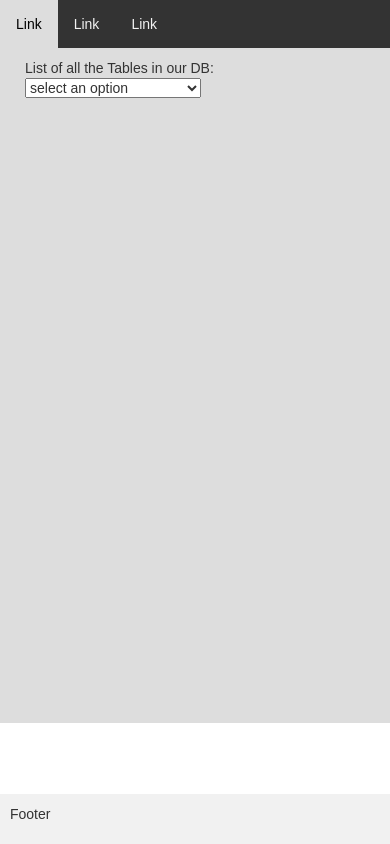
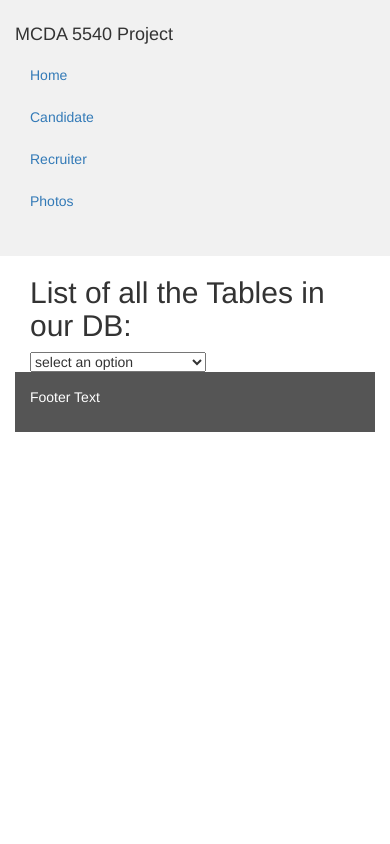
Before and after one commit to A00478485/MCDA5540_Project, a PHP site: page /list.php in a window 390 px wide. Run offline with PHP 8.4, Linux system fonts and the light colour scheme; data that the repository does not hold is empty.

Commit message:
Style Change

```diff
--- a/footer.php
+++ b/footer.php
@@ -1,6 +1,10 @@
-<div class="footer" style="position :absolute; bottom: 0px; width: 100%">
-  <p>Footer</p>
-</div>
+    </div>
+  </div>
+
+<footer class="container-fluid">
+  <p>Footer Text</p>
+</footer>
+
 
 </body>
 </html>
--- a/header.php
+++ b/header.php
@@ -1,7 +1,7 @@
 <!DOCTYPE html>
 <html lang="en">
 <head>
-<title>CSS Template</title>
+<title>MCDA 5540 App</title>
 <meta charset="utf-8">
 <meta name="viewport" content="width=device-width, initial-scale=1">
 <link rel="stylesheet" href="https://maxcdn.bootstrapcdn.com/bootstrap/3.4.1/css/bootstrap.min.css">
@@ -9,62 +9,59 @@
 <script src="https://maxcdn.bootstrapcdn.com/bootstrap/3.4.1/js/bootstrap.min.js"></script>
 
 <style>
-* {
-  box-sizing: border-box;
-  font-family: Arial, Helvetica, sans-serif;
-}
+    /* Set height of the grid so .sidenav can be 100% (adjust if needed) */
+    .row.content {height: 1500px}
 
-body {
-  margin: 0;
-  font-family: Arial, Helvetica, sans-serif;
-}
+    /* Set gray background color and 100% height */
+    .sidenav {
+      background-color: #f1f1f1;
+      height: 100%;
+    }
 
-/* Style the top navigation bar */
-.topnav {
-  overflow: hidden;
-  background-color: #333;
-}
+    /* Set black background color, white text and some padding */
+    footer {
+      background-color: #555;
+      color: white;
+      padding: 15px;
+    }
 
-/* Style the topnav links */
-.topnav a {
-  float: left;
-  display: block;
-  color: #f2f2f2;
-  text-align: center;
-  padding: 14px 16px;
-  text-decoration: none;
-}
+    /* On small screens, set height to 'auto' for sidenav and grid */
+    @media screen and (max-width: 767px) {
+      .sidenav {
+        height: auto;
+        padding: 15px;
+      }
+      .row.content {height: auto;}
+    }
+  </style>
 
-/* Change color on hover */
-.topnav a:hover {
-  background-color: #ddd;
-  color: black;
-}
-
-/* Style the content */
-.content {
-  background-color: #ddd;
-  padding: 10px;
-  height: 200px; /* Should be removed. Only for demonstration */
-}
-
-/* Style the footer */
-.footer {
-  background-color: #f1f1f1;
-  padding: 10px;
-}
-</style>
 </head>
 
 
 
 <body>
+<div class="container-fluid">
+  <div class="row content">
+    <div class="col-sm-3 sidenav">
+      <h4>MCDA 5540 Project</h4>
+      <ul class="nav nav-pills nav-stacked">
+        <li><a href="#section1">Home</a></li>
+        <li><a href="/MCDA5540_Project/candidate/">Candidate</a></li>
+        <li><a href="/MCDA5540_Project/recruiter/">Recruiter</a></li>
+        <li><a href="#section3">Photos</a></li>
+      </ul><br>
+      <!-- <div class="input-group">
+        <input type="text" class="form-control" placeholder="Search Blog..">
+        <span class="input-group-btn">
+          <button class="btn btn-default" type="button">
+            <span class="glyphicon glyphicon-search"></span>
+          </button>
+        </span>
+      </div> -->
+    </div>
 
-<div class="topnav">
-  <a href="#">Link</a>
-  <a href="#">Link</a>
-  <a href="#">Link</a>
-</div>
+
+    <div class="col-sm-9">
 <?php
 $servername = "dbcourse.cs.smu.ca";
 $username = "u20";
--- /dev/null
+++ b/index.php
@@ -0,0 +1 @@
+<?php header('Location: ./list.php'); ?>
--- a/list.php
+++ b/list.php
@@ -2,12 +2,9 @@
 
 
 
-<div class="content" style="height:80vh;" >
-
-
   <div class="container" style="display: flex;  justify-content: center; align-item:center;">
   <form action="function.php" method="post">
-  List of all the Tables in our DB:
+   <h2>List of all the Tables in our DB: </h2>
     <select onchange="this.form.submit()" name="selectedOption">
     <option value="-1"> select an option </option>
     <option value="EducationToApplication"> EducationToApplication </option>
@@ -24,7 +21,6 @@
 
     </select>
     </form>
-    </div>
-</div>
+  </div>
 
 <?php include 'footer.php'; ?>
```
